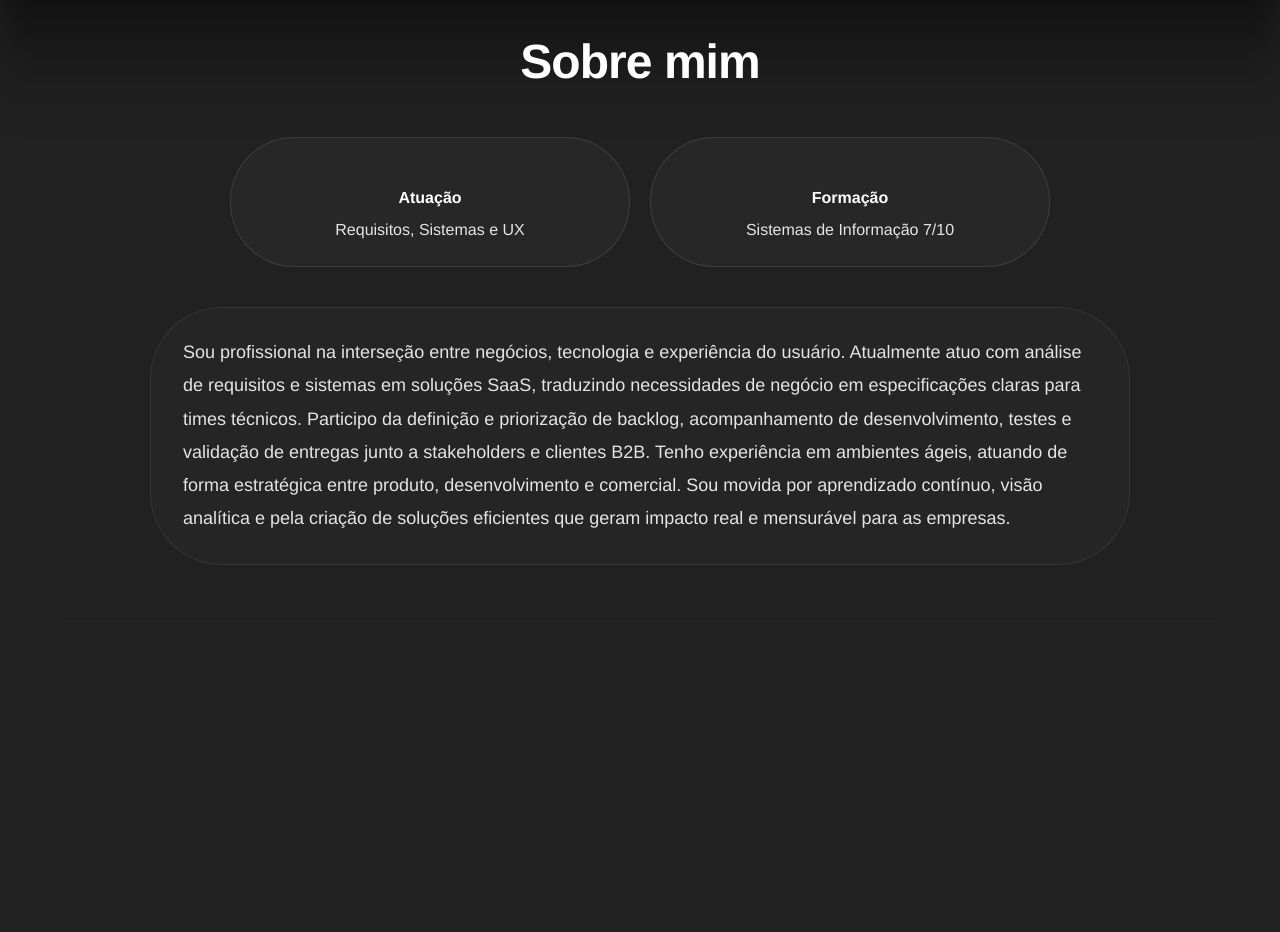
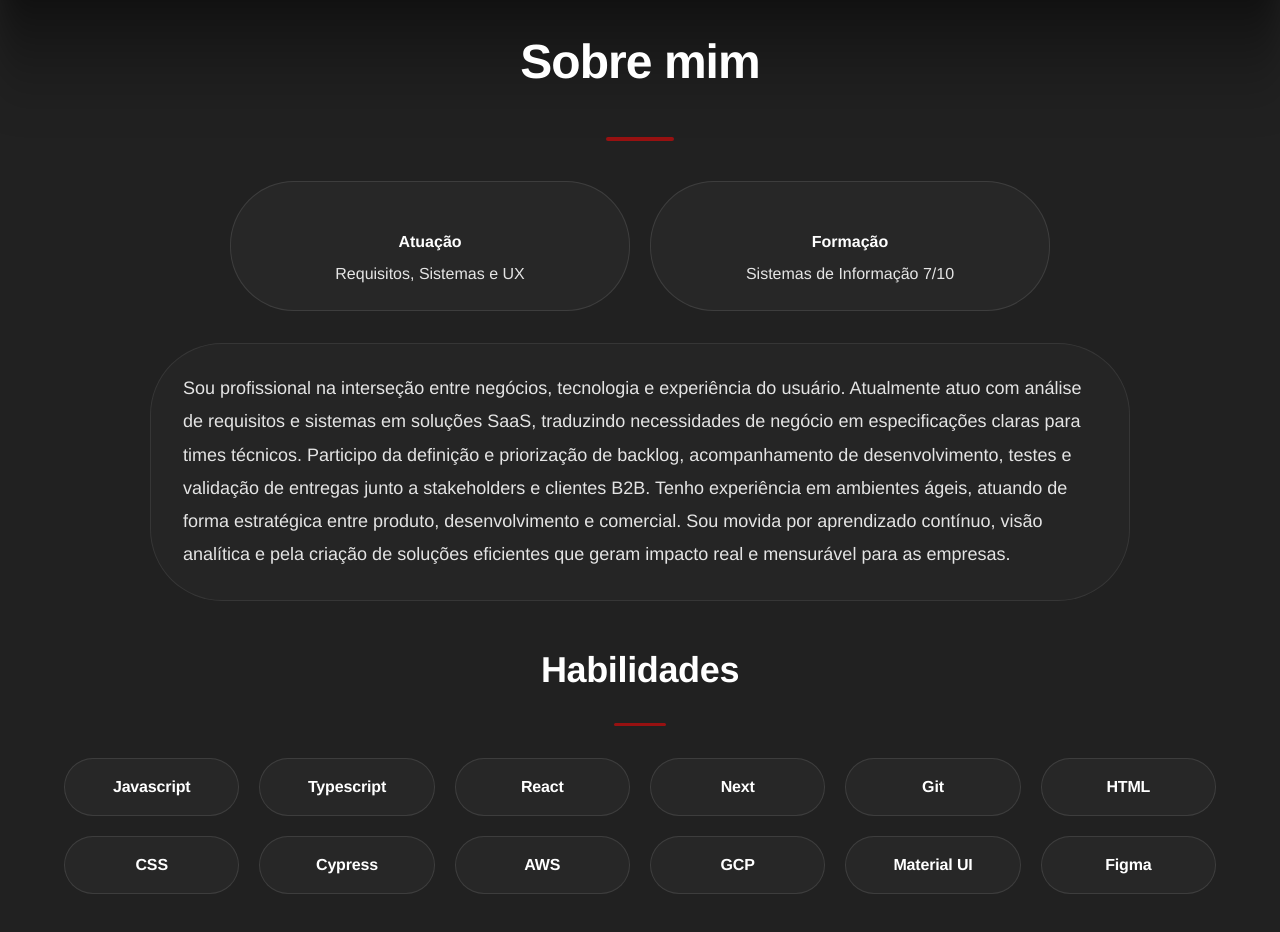
Before and after one commit to fernandamotad/my-portfolio, a React (Vite) app: page / in a window 1280 px wide. Shown: the part 860-1792 px from the top of the page. Before the commit the page ends 1578 px from the top, so only its background shows below. Built offline with nearby package versions, Linux system fonts and the light colour scheme; some icons are missing.

Commit message:
style: refinamento do About e ícones do Hero

```diff
--- a/src/pages/Home/sections/About/About.tsx
+++ b/src/pages/Home/sections/About/About.tsx
@@ -1,4 +1,5 @@
 import { Box, Card, Container, Divider, Typography } from "@mui/material"
+import Grid from "@mui/material/Grid"
 import WorkspacePremiumIcon from "@mui/icons-material/WorkspacePremium"
 import SchoolIcon from "@mui/icons-material/School"
 import { alpha, useTheme } from "@mui/material/styles"
@@ -57,6 +58,21 @@ export default function AboutSection({
     },
   } as const
 
+  const skillsSet = [
+    "Javascript",
+    "Typescript",
+    "React",
+    "Next",
+    "Git",
+    "HTML",
+    "CSS",
+    "Cypress",
+    "AWS",
+    "GCP",
+    "Material UI",
+    "Figma",
+  ]
+
   return (
     <Box
       component="section"
@@ -107,6 +123,16 @@ export default function AboutSection({
         >
           {title}
         </Typography>
+        <Box
+          sx={{
+            width: 68,
+            height: 4,
+            borderRadius: 999,
+            backgroundColor: theme.palette.primary.main,
+            mx: "auto",
+            mb: { xs: 4, md: 5 },
+          }}
+        />
 
         <Box
           sx={{
@@ -114,7 +140,7 @@ export default function AboutSection({
             gridTemplateColumns: { xs: "1fr", sm: "1fr 1fr" },
             gap: 2.5,
             alignItems: "stretch",
-            mb: { xs: 4, md: 5 },
+            mb: { xs: 3, md: 4 },
             maxWidth: 820,
             mx: "auto",
           }}
@@ -145,6 +171,59 @@ export default function AboutSection({
           </Typography>
         </Box>
 
+        <Box sx={{ mt: { xs: 5, md: 6 } }}>
+          <Typography
+            variant="h3"
+            sx={{
+              fontWeight: 700,
+              letterSpacing: "-0.01em",
+              fontSize: { xs: 28, sm: 32, md: 36 },
+              textAlign: "center",
+              mb: { xs: 3, md: 4 },
+            }}
+          >
+            Habilidades
+          </Typography>
+          <Box
+            sx={{
+              width: 52,
+              height: 3,
+              borderRadius: 999,
+              backgroundColor: theme.palette.primary.main,
+              mx: "auto",
+              mb: { xs: 3, md: 4 },
+            }}
+          />
+
+          <Grid container spacing={2.5} justifyContent="center">
+            {skillsSet.map((skill) => (
+              <Grid key={skill} size={{ xs: 6, sm: 4, md: 2, lg: 2 }}>
+                <Card
+                  variant="outlined"
+                  sx={{
+                    background: alpha(theme.palette.common.white, 0.03),
+                    border: `1px solid ${alpha(theme.palette.common.white, 0.1)}`,
+                    borderRadius: 12,
+                    textAlign: "center",
+                    py: { xs: 1.5, md: 2 },
+                    px: { xs: 1, md: 1.5 },
+                    fontWeight: 600,
+                    letterSpacing: "-0.01em",
+                    transition: "transform 180ms ease, background 180ms ease, border-color 180ms ease",
+                    "&:hover": {
+                      transform: "translateY(-4px)",
+                      background: alpha(theme.palette.common.white, 0.05),
+                      borderColor: alpha(theme.palette.common.white, 0.18),
+                    },
+                  }}
+                >
+                  {skill}
+                </Card>
+              </Grid>
+            ))}
+          </Grid>
+        </Box>
+
         <Divider sx={{ mt: { xs: 6, md: 7 }, opacity: 0.12 }} />
       </Container>
     </Box>
--- a/src/pages/Home/sections/Hero/Hero.tsx
+++ b/src/pages/Home/sections/Hero/Hero.tsx
@@ -6,7 +6,6 @@ import { Button, Typography, Stack, Box } from "@mui/material"
 import Grid from "@mui/material/Grid"
 import useMediaQuery from "@mui/material/useMediaQuery"
 import DownloadIcon from "@mui/icons-material/Download"
-import MailOutlineIcon from "@mui/icons-material/MailOutline"
 import { AnimatedBackground } from "../../../../components/AnimatedBackground"
 
 function Hero() {
@@ -141,7 +140,18 @@ function Hero() {
                                     variant="outlined"
                                     color="secondary"
                                     size="large"
-                                        startIcon={<MailOutlineIcon />}
+                                    startIcon={
+                                        <Box
+                                            sx={{
+                                                width: 18,
+                                                height: 18,
+                                                backgroundColor: "currentColor",
+                                                mask: "url(/cv/whatsapp-logo-variant-svgrepo-com.svg) no-repeat center / contain",
+                                                WebkitMask: "url(/cv/whatsapp-logo-variant-svgrepo-com.svg) no-repeat center / contain",
+                                            }}
+                                            aria-hidden
+                                        />
+                                    }
                                     fullWidth={isSmallScreen}
                                     component="a"
                                     href="https://wa.me/5579996541410"
```
Also changed, not shown: src/pages/Home/sections/Skills/Skills.tsx (deleted, +0 -10 lines), public/cv/whatsapp-logo-variant-svgrepo-com.svg (added). Lines whose indentation alone changed are shown as unchanged.
